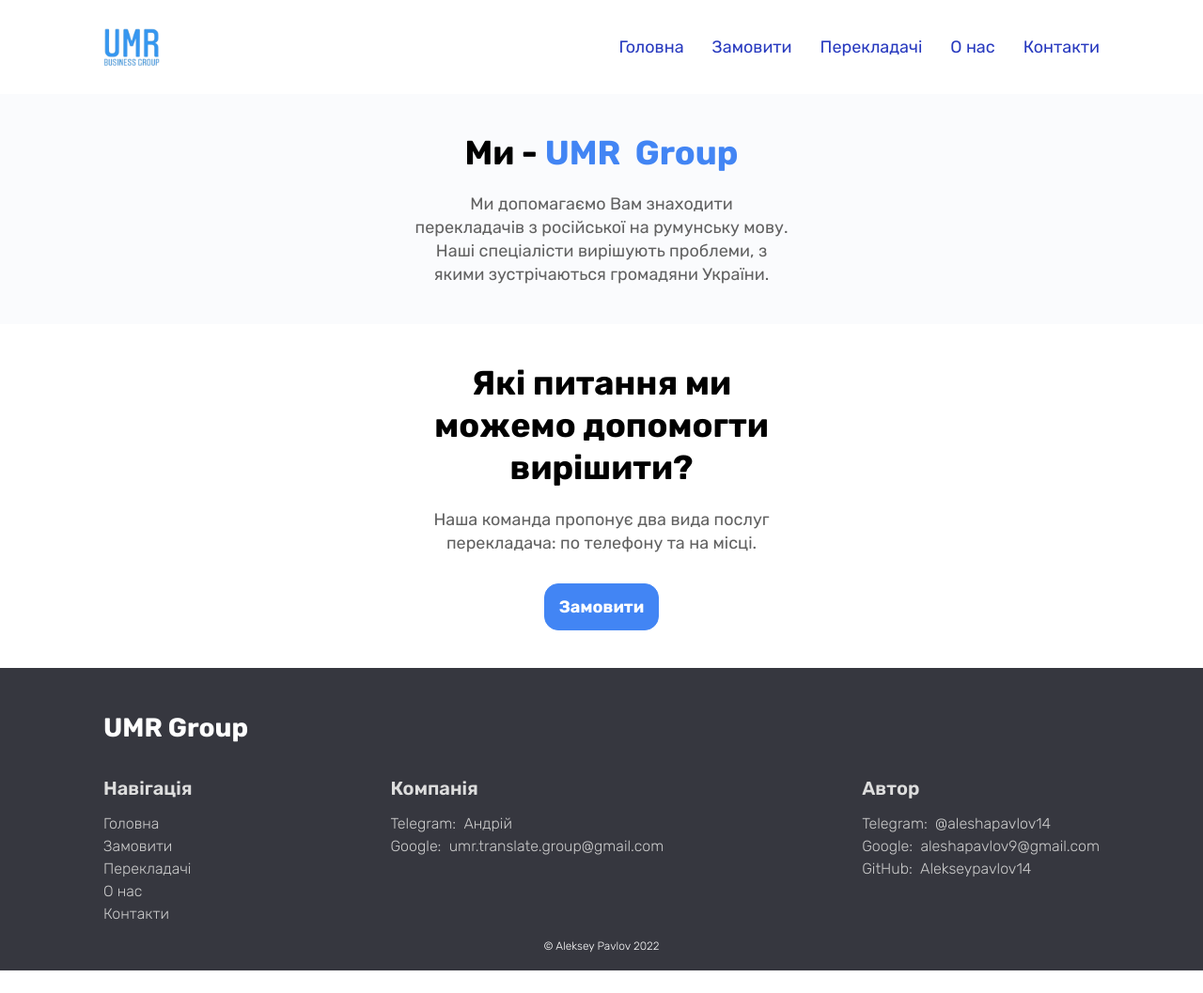
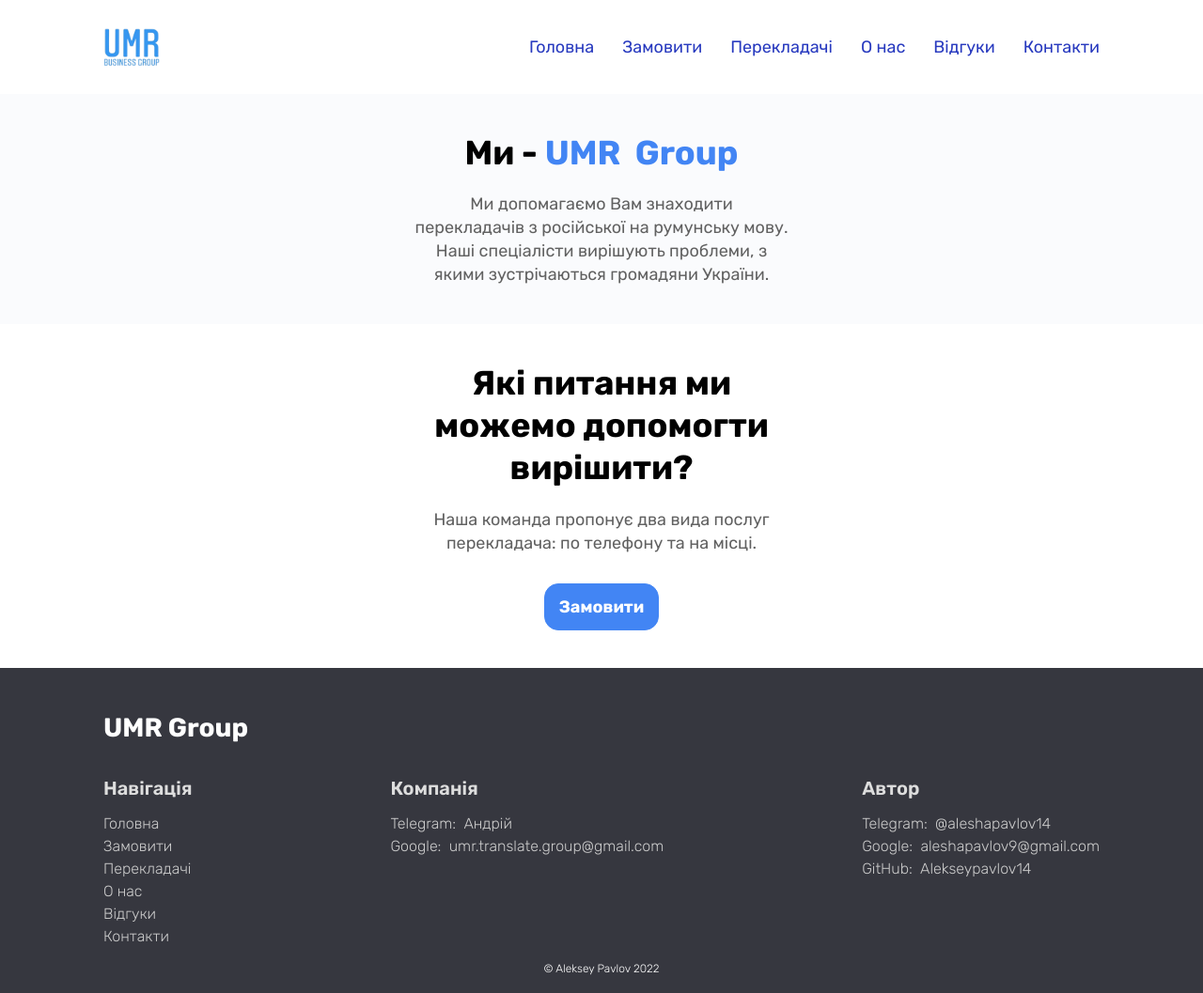
Before and after one commit to Alekseypavlov14/umr-group-next, a Next.js app: page / in a window 1280 px wide. Shown: the whole page at 94% size. Before the commit the page ends 1033 px from the top, so only its background shows below. Built offline with nearby package versions, Linux system fonts and the light colour scheme.

Commit message:
add link to new page

```diff
--- a/src/components/Footer/Footer.tsx
+++ b/src/components/Footer/Footer.tsx
@@ -41,6 +41,13 @@ const Footer: FC<FooterProps> = () => {
               <Link href='/about'>
                 <a className={styles.Footer__Row__Link}>
                   О нас
+                </a>
+              </Link>
+            </div>
+            <div className={styles.Footer__Row}>
+              <Link href='/feedbacks'>
+                <a className={styles.Footer__Row__Link}>
+                  Відгуки
                 </a>
               </Link>
             </div>
--- a/src/components/Nav/Nav.module.css
+++ b/src/components/Nav/Nav.module.css
@@ -36,7 +36,7 @@
   }
 
   .Nav__list {
-    padding: 140px 0px 0px 0px;
+    padding: 130px 0px 0px 0px;
     width: 100%;
     flex-direction: column;
     text-align: center;
--- a/src/components/Nav/Nav.tsx
+++ b/src/components/Nav/Nav.tsx
@@ -51,6 +51,15 @@ const Nav: FC<NavProps> = () => {
           </Link>
         </div>
         <div className={styles.Nav__item}>
+          <Link href='/feedbacks'>
+            <a
+              onClick={() => dispatch(close())}
+              className={styles.Nav__link}
+              children='Відгуки'
+            />
+          </Link>
+        </div>
+        <div className={styles.Nav__item}>
           <Link href='/contacts'>
             <a
               onClick={() => dispatch(close())}
```
